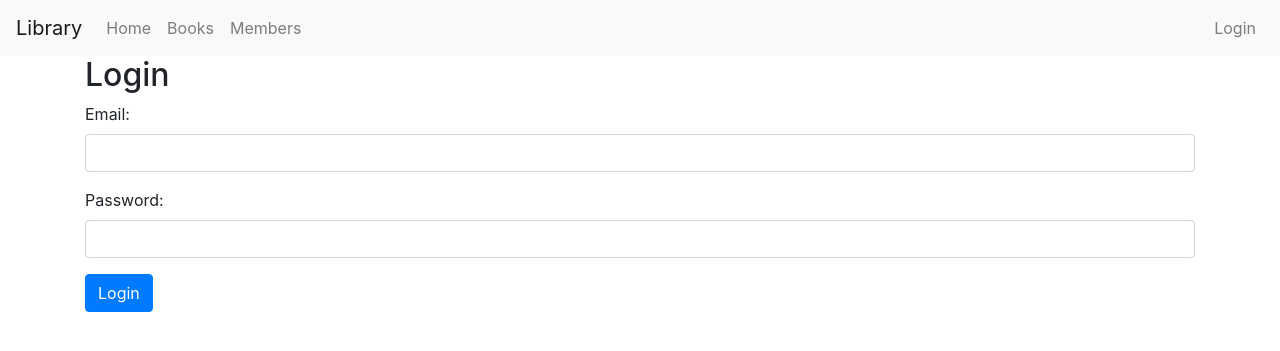
After one commit to chanablum1/besice_library_render, a Flask app: page /login in a window 1280 px wide. The commit adds this page. Shown: the top 351 px of the page. Run offline with Flask 3, Linux system fonts and the light colour scheme; some libraries are stand-ins or nearby versions.

Commit message:
added login

```diff
--- a/app.py
+++ b/app.py
@@ -1,33 +1,56 @@
-from flask import Flask, render_template
+from flask import Flask, render_template, request, redirect, url_for, session, flash
+import sqlite3
 
 app = Flask(__name__)
+app.secret_key = 'your_secret_key'
 
-# רשימת ספרים לדוגמה
-books = [
-    {'title': 'The Great Gatsby', 'author': 'F. Scott Fitzgerald', 'year': 1925},
-    {'title': '1984', 'author': 'George Orwell', 'year': 1949},
-    {'title': 'To Kill a Mockingbird', 'author': 'Harper Lee', 'year': 1960},
-    {'title': 'Moby-Dick', 'author': 'Herman Melville', 'year': 1851},
-]
-
-# רשימת משתמשים לדוגמה
-members = [
-    {'name': 'John Doe', 'email': 'john.doe@example.com', 'join_date': '2024-08-01'},
-    {'name': 'Jane Smith', 'email': 'jane.smith@example.com', 'join_date': '2024-08-05'},
-    {'name': 'Alice Johnson', 'email': 'alice.j@example.com', 'join_date': '2024-08-10'},
-]
+def get_db_connection():
+    conn = sqlite3.connect('library.db')
+    conn.row_factory = sqlite3.Row
+    return conn
 
 @app.route('/')
 def home():
     return render_template('home.html')
 
+@app.route('/login', methods=['GET', 'POST'])
+def login():
+    if request.method == 'POST':
+        email = request.form['email']
+        password = request.form['password']
+
+        conn = get_db_connection()
+        user = conn.execute('SELECT * FROM users WHERE email = ? AND password = ?', (email, password)).fetchone()
+        conn.close()
+
+        if user:
+            session['user_id'] = user['id']
+            session['user_name'] = user['username']
+            flash('Logged in successfully!')
+            return redirect(url_for('home'))
+        else:
+            flash('Invalid credentials. Please try again.')
+
+    return render_template('login.html')
+
+@app.route('/logout')
+def logout():
+    session.clear()
+    flash('You have been logged out.')
+    return redirect(url_for('home'))
+
 @app.route('/books')
 def book_list():
+    if 'user_id' not in session:
+        flash('You need to log in to view the books list.')
+        return redirect(url_for('login'))
+
+    # התחברות למסד הנתונים
+    conn = get_db_connection()
+    books = conn.execute('SELECT * FROM books').fetchall()
+    conn.close()
+
     return render_template('books.html', books=books)
-
-@app.route('/members')
-def member_list():
-    return render_template('members.html', members=members)
 
 if __name__ == '__main__':
     app.run(debug=True)
--- a/templates/base.html
+++ b/templates/base.html
@@ -21,6 +21,20 @@
                     <a class="nav-link" href="/members">Members</a>
                 </li>
             </ul>
+            <ul class="navbar-nav ml-auto">
+                {% if 'user_id' in session %}
+                    <li class="nav-item">
+                        <span class="navbar-text">Welcome, {{ session['user_name'] }}</span>
+                    </li>
+                    <li class="nav-item">
+                        <a class="nav-link" href="/logout">Logout</a>
+                    </li>
+                {% else %}
+                    <li class="nav-item">
+                        <a class="nav-link" href="/login">Login</a>
+                    </li>
+                {% endif %}
+            </ul>
         </div>
     </nav>
     <div class="container">
--- a/templates/home.html
+++ b/templates/home.html
@@ -4,6 +4,7 @@
 
 {% block content %}
 <h1>Welcome to the Library</h1>
+<h1>Hello</h1>
 <p>Select one of the following options:</p>
 <ul>
     <li><a href="/books">View Books</a></li>
--- /dev/null
+++ b/templates/login.html
@@ -0,0 +1,18 @@
+{% extends "base.html" %}
+
+{% block title %}Login{% endblock %}
+
+{% block content %}
+<h2>Login</h2>
+<form method="post" action="{{ url_for('login') }}">
+    <div class="form-group">
+        <label for="email">Email:</label>
+        <input type="email" class="form-control" id="email" name="email" required>
+    </div>
+    <div class="form-group">
+        <label for="password">Password:</label>
+        <input type="password" class="form-control" id="password" name="password" required>
+    </div>
+    <button type="submit" class="btn btn-primary">Login</button>
+</form>
+{% endblock %}
```
Also changed, not shown: db_users.py (added, +27 -0 lines), library.db.
